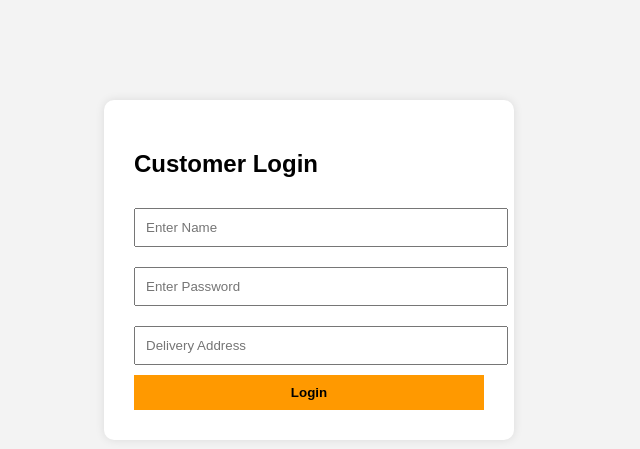
After one commit to revanthiha14/shopease-project, a Django app: page /login/ in a window 1280 px wide. The commit adds this page. Shown: the top 449 px of the page, without its empty margins (331-971 px from the left). Run offline with Django 4.2, Linux system fonts and the light colour scheme.

Commit message:
Day 2 completed - login and buy now functionality

```diff
--- /dev/null
+++ b/shoppingapp/templates/shoppingapp/login.html
@@ -0,0 +1,47 @@
+<!DOCTYPE html>
+<html>
+<head>
+    <title>Customer Login</title>
+    <style>
+        body{
+            font-family: Arial;
+            background:#f3f3f3;
+        }
+
+        .login-box{
+            width:350px;
+            margin:100px auto;
+            background:white;
+            padding:30px;
+            border-radius:10px;
+            box-shadow:0 0 10px rgba(0,0,0,0.1);
+        }
+
+        input{
+            width:100%;
+            padding:10px;
+            margin:10px 0;
+        }
+
+        button{
+            width:100%;
+            padding:10px;
+            background:#ff9900;
+            border:none;
+            font-weight:bold;
+        }
+    </style>
+</head>
+<body>
+    <div class="login-box">
+        <h2>Customer Login</h2>
+        <form method="POST">
+            {% csrf_token %}
+            <input type="text" name="username" placeholder="Enter Name" required>
+            <input type="password" name="password" placeholder="Enter Password" required>
+            <input type="text" name="location" placeholder="Delivery Address" required>
+            <button type="submit">Login</button>
+        </form>
+    </div>
+</body>
+</html>
--- a/shoppingapp/urls.py
+++ b/shoppingapp/urls.py
@@ -3,4 +3,6 @@ from . import views
 
 urlpatterns = [
     path('', views.product_list, name='product_list'),
+    path('login/', views.customer_login, name='customer_login'),
+    path('buy/<int:product_id>/', views.buy_product, name='buy_product'),
 ]
--- a/shoppingapp/views.py
+++ b/shoppingapp/views.py
@@ -1,6 +1,62 @@
-from django.shortcuts import render
-from .models import Product
+from django.shortcuts import render, redirect, get_object_or_404
+from django.http import HttpResponse
+from .models import Product, Order
+
+
+def customer_login(request):
+    if request.method == "POST":
+        username = request.POST.get("username")
+        location = request.POST.get("location")
+
+        request.session['customer_name'] = username
+        request.session['location'] = location
+
+        return redirect('/')
+
+    return render(request, 'shoppingapp/login.html')
+
 
 def product_list(request):
     products = Product.objects.all()
-    return render(request, 'shoppingapp/products.html', {'products': products})
+    customer_name = request.session.get('customer_name', 'Guest')
+
+    return render(
+        request,
+        'shoppingapp/products.html',
+        {
+            'products': products,
+            'customer_name': customer_name
+        }
+    )
+
+
+def buy_product(request, product_id):
+    product = get_object_or_404(Product, product_id=product_id)
+
+    if product.stock > 0:
+        product.stock -= 1
+        product.save()
+
+        Order.objects.create(
+            customer_name=request.session.get('customer_name', 'Guest'),
+            customer_location=request.session.get('location', 'Unknown'),
+            product=product,
+            quantity=1,
+            delivery_type="Fast",
+            order_status="Placed"
+        )
+
+        return HttpResponse(f"""
+            <h2>Order placed successfully ✅</h2>
+            <p>Customer: {request.session.get('customer_name', 'Guest')}</p>
+            <p>Delivery Address: {request.session.get('location', 'Unknown')}</p>
+            <p>Product: {product.name}</p>
+            <p>Remaining stock: {product.stock}</p>
+            <a href="/">Go back to Shop</a>
+        """)
+
+    else:
+        return HttpResponse("""
+            <h2>Out of Stock ❌</h2>
+            <a href="/">Go back to Shop</a>
+        """)
```
Also changed, not shown: shoppingapp/templates/shoppingapp/products.html (+48 -25 lines), db.sqlite3.
